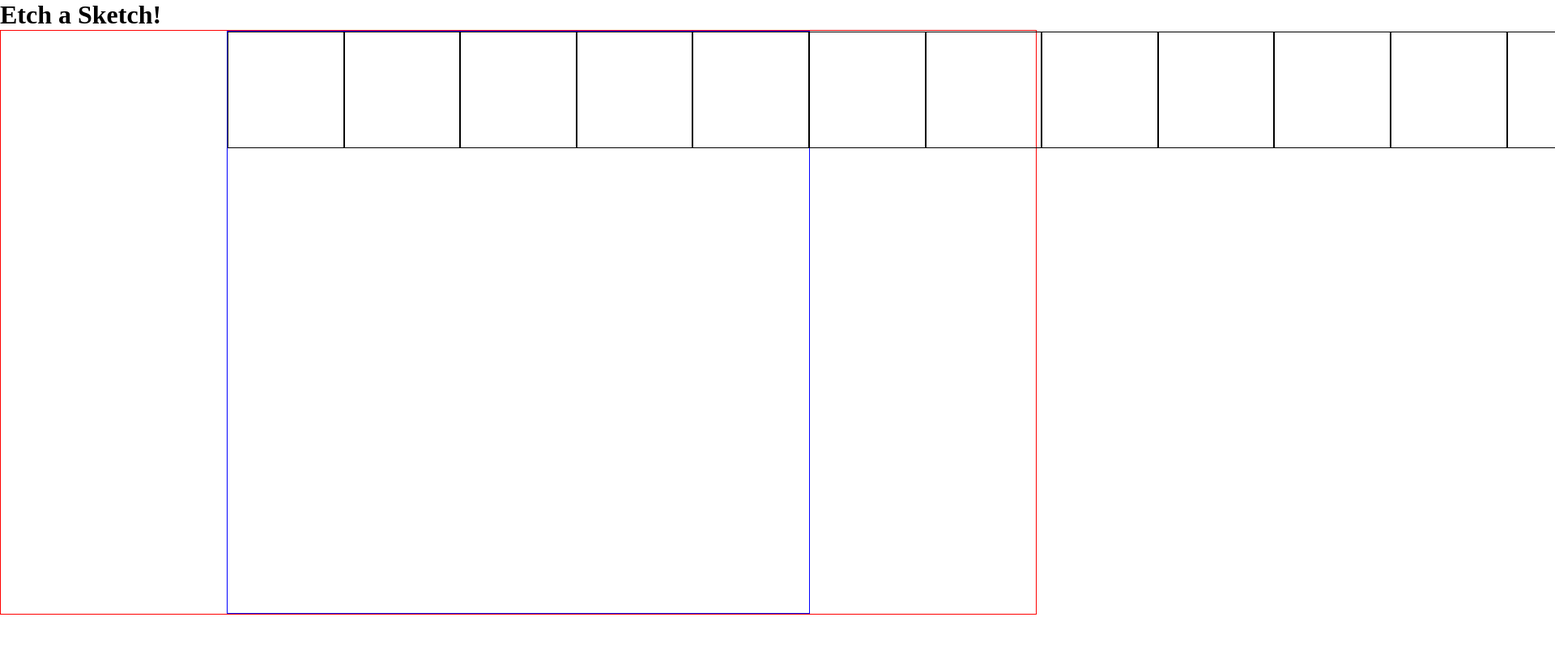
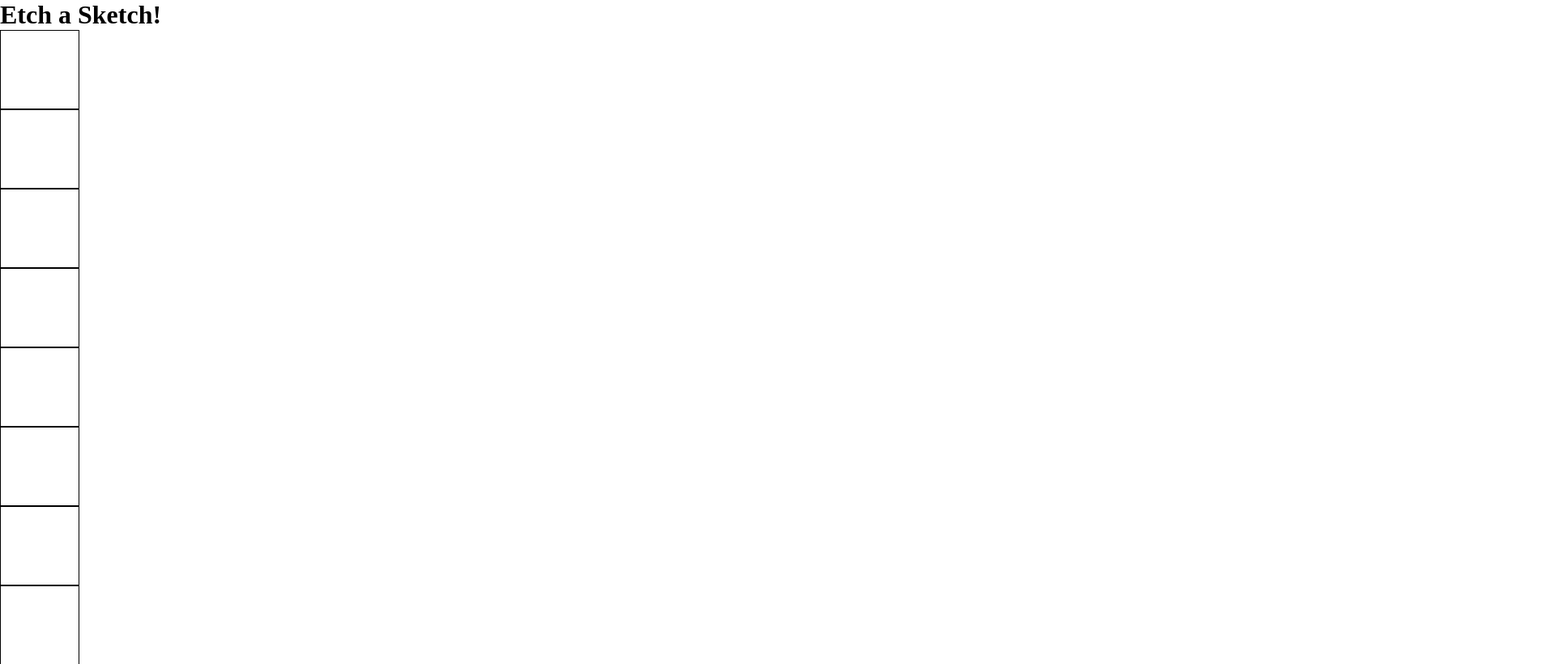
Before and after one commit to r-alejo-z95/etch-a-sketch, a plain HTML site: page index.html in a window 1280 px wide. Shown: the top 820 px of the page at 81% size, 1920 px wide, since content can reach past the window. Drawn offline with Linux system fonts and the light colour scheme.

Commit message:
Refactor createGrid function

```diff
--- a/script.js
+++ b/script.js
@@ -1,18 +1,24 @@
+const gridSide = 500;
+let rows = 5;
+let cols = 5;
+let gridSize = rows * cols;
 
+const gridContainer = document.querySelector('.grid-container');
+gridContainer.style.width = `${gridSide}px`;
+gridContainer.style.height = `${gridSide}px`;
 
-
-function createGrid(gridSide) {
+function createGrid() {
 
     grid = document.querySelector(".grid")
 
-    for (let i = 0 ; i < (gridSide * gridSide); i++) {
+    for (let i = 0 ; i < gridSide; i++) {
         let square = document.createElement('div');
 
         square.className = 'square';
-        square.style.width = `calc(100% / ${gridSide})`;
-        square.style.height = `calc(100% / ${gridSide})`;
+        square.style.width = `${(gridSide / cols) - 2}px`;
+        square.style.height = `${(gridSide / rows) - 2}px`;
         grid.appendChild(square);
     }
 }
 
-createGrid(5);
+createGrid();
--- a/styles.css
+++ b/styles.css
@@ -5,17 +5,11 @@
 }
 
 .grid-container {
-  display: flex;
-  justify-content: center;
-  align-items: center;
-  border: 1px solid red;
+
   }
 
 .grid {
-  display: flex;
-  border: 1px solid blue;
-  aspect-ratio: 1 / 1;
-  width: min(90vw, 90vh);
+
   }
 
 .square {
```
